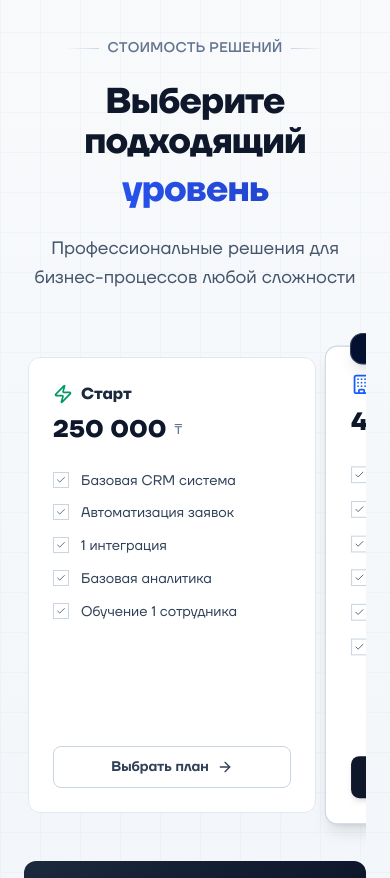
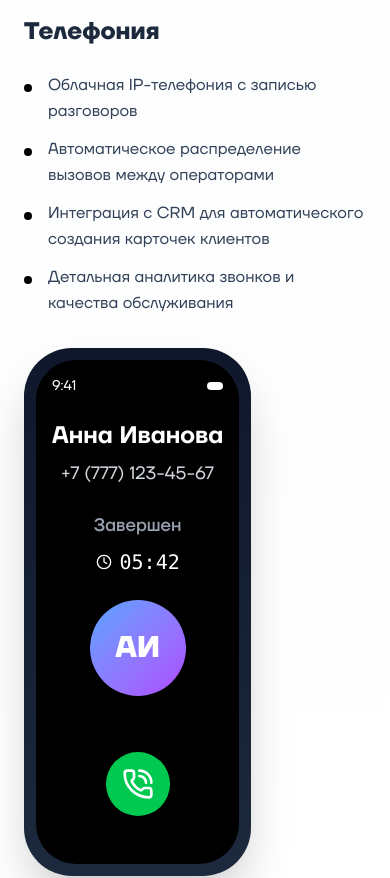
Before and after one commit to rikster-r/salemai, a Next.js app: page / in a window 390 px wide. Shown: the part 3420-4298 px from the top of the page. Built offline with nearby package versions, Linux system fonts and the light colour scheme.

Commit message:
Add telephone section

```diff
--- a/src/components/sections/Services.tsx
+++ b/src/components/sections/Services.tsx
@@ -1,5 +1,6 @@
 import Bots from '../servicesSections/Bots';
 import CRM from '../servicesSections/CRM';
+import Telephone from '../servicesSections/Telephone';
 
 export default function Services() {
   return (
@@ -15,6 +16,7 @@ export default function Services() {
         {/* Main Content */}
         <Bots />
         <CRM />
+        <Telephone />
       </div>
     </section>
   );
--- /dev/null
+++ b/src/components/servicesSections/Telephone.tsx
@@ -0,0 +1,241 @@
+import React, { useState, useEffect } from 'react';
+import {
+  Phone,
+  PhoneCall,
+  PhoneOff,
+  Mic,
+  MicOff,
+  Volume2,
+  Clock,
+} from 'lucide-react';
+import { motion } from 'motion/react';
+
+const callStates = [
+  {
+    status: 'incoming',
+    caller: 'Анна Иванова',
+    number: '+7 (777) 123-45-67',
+    duration: null,
+  },
+  {
+    status: 'active',
+    caller: 'Анна Иванова',
+    number: '+7 (777) 123-45-67',
+    duration: '02:34',
+  },
+  {
+    status: 'ended',
+    caller: 'Анна Иванова',
+    number: '+7 (777) 123-45-67',
+    duration: '05:42',
+  },
+];
+
+const phoneVariants = {
+  hidden: { opacity: 0, scale: 0.9 },
+  visible: {
+    opacity: 1,
+    scale: 1,
+  },
+};
+
+export default function Telephony() {
+  const [currentCall, setCurrentCall] = useState(0);
+  const [isMuted, setIsMuted] = useState(false);
+
+  useEffect(() => {
+    const interval = setInterval(() => {
+      setCurrentCall((prev) => (prev + 1) % callStates.length);
+    }, 3000);
+
+    return () => clearInterval(interval);
+  }, []);
+
+  const call = callStates[currentCall];
+
+  return (
+    <div className="flex flex-col md:flex-row items-start md:justify-between gap-8 md:gap-16 max-w-6xl mx-auto mt-36">
+      {/* Left Side - Telephony Information */}
+      <div className="flex-1 space-y-6 md:space-y-8 md:mt-10">
+        <h3 className="text-2xl md:text-4xl font-bold text-slate-800">
+          Телефония
+        </h3>
+
+        <div className="space-y-3 md:space-y-6">
+          <div className="flex items-start space-x-4">
+            <div className="w-2 h-2 bg-black rounded-full mt-3 flex-shrink-0"></div>
+            <p className="text-base md:text-lg text-slate-700 leading-relaxed">
+              Облачная IP-телефония с записью разговоров
+            </p>
+          </div>
+
+          <div className="flex items-start space-x-4">
+            <div className="w-2 h-2 bg-black rounded-full mt-3 flex-shrink-0"></div>
+            <p className="text-base md:text-lg text-slate-700 leading-relaxed">
+              Автоматическое распределение вызовов между операторами
+            </p>
+          </div>
+
+          <div className="flex items-start space-x-4">
+            <div className="w-2 h-2 bg-black rounded-full mt-3 flex-shrink-0"></div>
+            <p className="text-base md:text-lg text-slate-700 leading-relaxed">
+              Интеграция с CRM для автоматического создания карточек клиентов
+            </p>
+          </div>
+
+          <div className="flex items-start space-x-4">
+            <div className="w-2 h-2 bg-black rounded-full mt-3 flex-shrink-0"></div>
+            <p className="text-base md:text-lg text-slate-700 leading-relaxed">
+              Детальная аналитика звонков и качества обслуживания
+            </p>
+          </div>
+        </div>
+      </div>
+
+      {/* Right Side - Phone Interface Mockup */}
+      <div className="flex-1 flex justify-center">
+        <motion.div
+          className="relative w-full max-w-[350px]"
+          variants={phoneVariants}
+          transition={{
+            duration: 0.6,
+            ease: [0.43, 0.13, 0.23, 0.96],
+          }}
+          initial="hidden"
+          whileInView="visible"
+          viewport={{ once: true }}
+        >
+          {/* Phone Frame */}
+          <div className="bg-gradient-to-b from-slate-900 to-slate-800 rounded-[3rem] p-3 shadow-2xl">
+            <div className="bg-black rounded-[2.5rem] p-4 relative overflow-hidden">
+              {/* Status Bar */}
+              <div className="flex justify-between items-center text-white text-sm mb-6">
+                <span>9:41</span>
+                <div className="flex space-x-1">
+                  <div className="w-4 h-2 bg-white rounded-sm"></div>
+                </div>
+              </div>
+
+              {/* Call Interface */}
+              <div className="text-center text-white space-y-6 pb-8">
+                {/* Caller Info */}
+                <div className="space-y-2">
+                  <motion.div
+                    key={call.caller}
+                    initial={{ opacity: 0, y: 20 }}
+                    animate={{ opacity: 1, y: 0 }}
+                    transition={{ duration: 0.5 }}
+                    className="space-y-2"
+                  >
+                    <h4 className="text-2xl font-semibold">{call.caller}</h4>
+                    <p className="text-gray-300 text-lg">{call.number}</p>
+                  </motion.div>
+                </div>
+
+                {/* Status/Duration */}
+                <div className="space-y-2">
+                  {call.status === 'incoming' && (
+                    <p className="text-green-400 text-lg font-medium">
+                      Входящий звонок
+                    </p>
+                  )}
+                  {call.status === 'active' && (
+                    <div className="flex items-center justify-center space-x-2 text-green-400">
+                      <div className="w-3 h-3 bg-green-400 rounded-full animate-pulse"></div>
+                      <p className="text-lg font-medium">В разговоре</p>
+                    </div>
+                  )}
+                  {call.status === 'ended' && (
+                    <p className="text-gray-400 text-lg font-medium">
+                      Завершен
+                    </p>
+                  )}
+
+                  {call.duration && (
+                    <div className="flex items-center justify-center space-x-2 text-white">
+                      <Clock className="w-4 h-4" />
+                      <span className="text-xl font-mono">{call.duration}</span>
+                    </div>
+                  )}
+                </div>
+
+                {/* Avatar */}
+                <motion.div
+                  className="w-24 h-24 bg-gradient-to-br from-blue-400 to-purple-500 rounded-full flex items-center justify-center mx-auto"
+                  animate={
+                    call.status === 'incoming' ? { scale: [1, 1.1, 1] } : {}
+                  }
+                  transition={{
+                    duration: 1.5,
+                    repeat: call.status === 'incoming' ? Infinity : 0,
+                  }}
+                >
+                  <span className="text-3xl font-bold text-white">АИ</span>
+                </motion.div>
+
+                {/* Control Buttons */}
+                <div className="flex justify-center space-x-6 pt-8">
+                  {call.status === 'incoming' && (
+                    <>
+                      <motion.button
+                        whileTap={{ scale: 0.95 }}
+                        className="w-16 h-16 bg-red-500 rounded-full flex items-center justify-center shadow-lg"
+                      >
+                        <PhoneOff className="w-8 h-8 text-white" />
+                      </motion.button>
+                      <motion.button
+                        whileTap={{ scale: 0.95 }}
+                        className="w-16 h-16 bg-green-500 rounded-full flex items-center justify-center shadow-lg"
+                      >
+                        <Phone className="w-8 h-8 text-white" />
+                      </motion.button>
+                    </>
+                  )}
+
+                  {call.status === 'active' && (
+                    <>
+                      <motion.button
+                        whileTap={{ scale: 0.95 }}
+                        onClick={() => setIsMuted(!isMuted)}
+                        className={`w-14 h-14 ${
+                          isMuted ? 'bg-red-500' : 'bg-gray-600'
+                        } rounded-full flex items-center justify-center shadow-lg`}
+                      >
+                        {isMuted ? (
+                          <MicOff className="w-6 h-6 text-white" />
+                        ) : (
+                          <Mic className="w-6 h-6 text-white" />
+                        )}
+                      </motion.button>
+                      <motion.button
+                        whileTap={{ scale: 0.95 }}
+                        className="w-16 h-16 bg-red-500 rounded-full flex items-center justify-center shadow-lg"
+                      >
+                        <PhoneOff className="w-8 h-8 text-white" />
+                      </motion.button>
+                      <motion.button
+                        whileTap={{ scale: 0.95 }}
+                        className="w-14 h-14 bg-gray-600 rounded-full flex items-center justify-center shadow-lg"
+                      >
+                        <Volume2 className="w-6 h-6 text-white" />
+                      </motion.button>
+                    </>
+                  )}
+
+                  {call.status === 'ended' && (
+                    <motion.button
+                      whileTap={{ scale: 0.95 }}
+                      className="w-16 h-16 bg-green-500 rounded-full flex items-center justify-center shadow-lg"
+                    >
+                      <PhoneCall className="w-8 h-8 text-white" />
+                    </motion.button>
+                  )}
+                </div>
+              </div>
+            </div>
+          </div>
+        </motion.div>
+      </div>
+    </div>
+  );
+}
```
